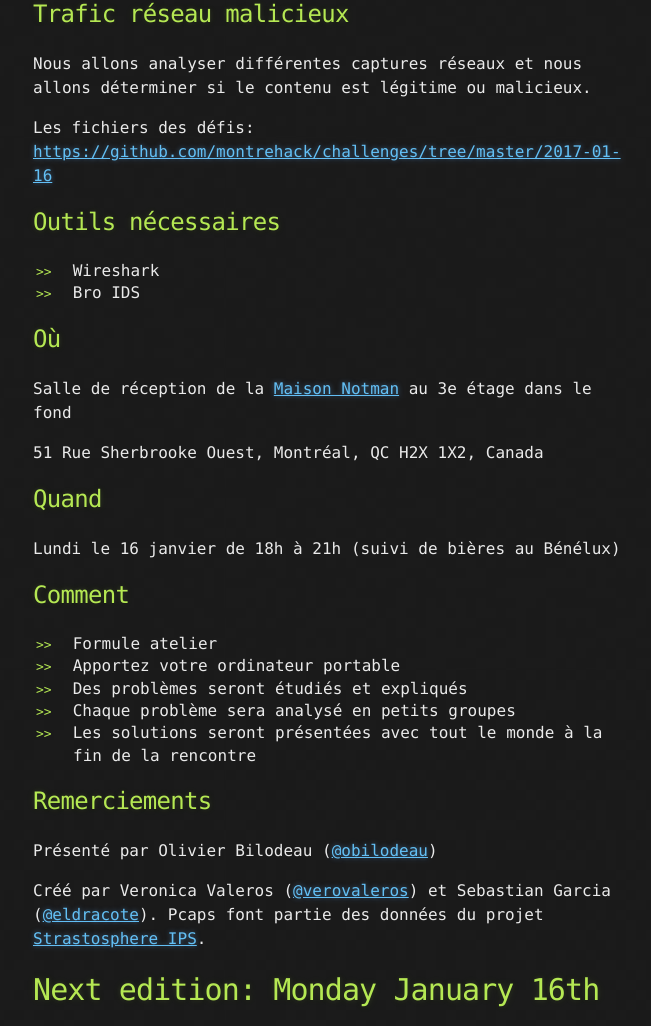
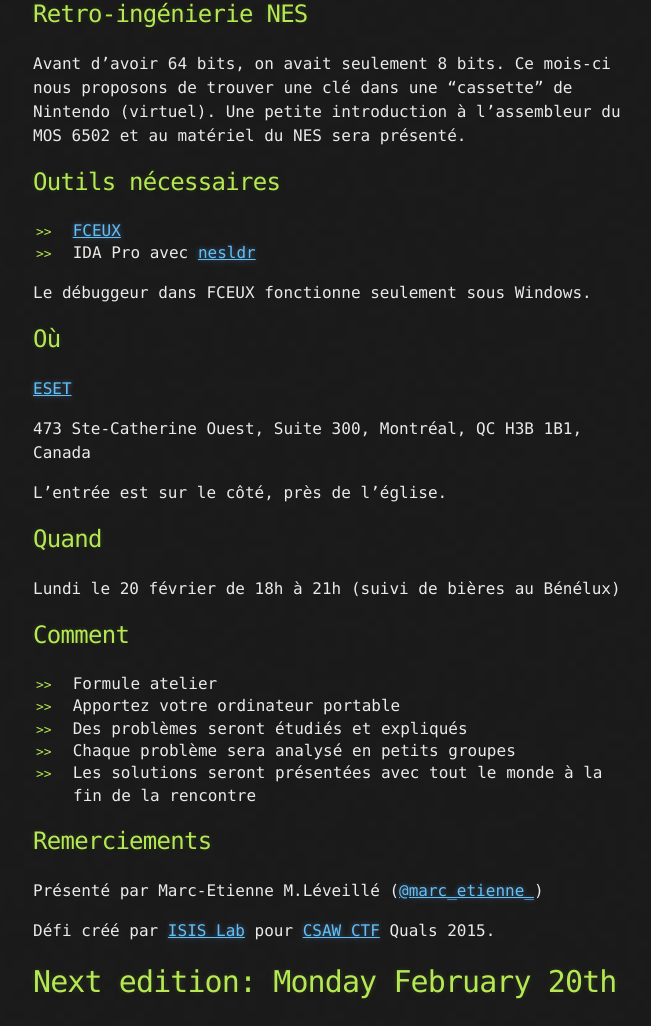
Before and after one commit to montrehack/montrehack.github.com, a Jekyll site: the page built from index.md, in a window 1280 px wide and 1400 px high, scrolled down 721 px. Shown: the part 206-1232 px from the top of the window, without its empty margins (307-958 px from the left). Built offline with Jekyll 4.4.1, drawn with Linux system fonts in a browser that asks for light colours; comment, search, counter and statistics services are not loaded; some of the changed text lies outside the part shown.

Commit message:
Archived 2017-01 description and update index for 2017-02 event.

```diff
--- a/index.md
+++ b/index.md
@@ -3,35 +3,37 @@ layout: default
 title: MontréHack
 ---
 
-# Prochaine édition: Lundi le 16 janvier 2017
+# Prochaine édition: Lundi le 20 février 2017
 [English version](#english)
 
-La prochaine édition de Montréhack aura lieu lundi le 16 janvier 2017.
+La prochaine édition de Montréhack aura lieu lundi le 20 février 2017.
 
-![Clean or Malicious?](http://i.imgur.com/WVZohLS.png)
+![NES Cartridge](http://68.media.tumblr.com/1cfe36924625e970b15f53b2765a8c46/tumblr_oddnbnJfHd1vt7aw9o1_500.gif)
 
-## Trafic réseau malicieux
+## Retro-ingénierie NES
 
-Nous allons analyser différentes captures réseaux et nous allons déterminer
-si le contenu est légitime ou malicieux.
-
-Les fichiers des défis: [https://github.com/montrehack/challenges/tree/master/2017-01-16](https://github.com/montrehack/challenges/tree/master/2017-01-16)
-
+Avant d'avoir 64 bits, on avait seulement 8 bits. Ce mois-ci nous proposons de
+trouver une clé dans une "cassette" de Nintendo (virtuel). Une petite
+introduction à l'assembleur du MOS 6502 et au matériel du NES sera présenté.
 
 ## Outils nécessaires
 
-* Wireshark
-* Bro IDS
+* [FCEUX](http://www.fceux.com/)
+* IDA Pro avec [nesldr](https://github.com/patois/nesldr)
+
+Le débuggeur dans FCEUX fonctionne seulement sous Windows.
 
 ## Où
 
-Salle de réception de la [Maison Notman](http://notman.org/) au 3e étage dans le fond
+[ESET](https://www.eset.ca)
 
-51 Rue Sherbrooke Ouest, Montréal, QC H2X 1X2, Canada
+473 Ste-Catherine Ouest, Suite 300, Montréal, QC H3B 1B1, Canada
+
+L'entrée est sur le côté, près de l'église.
 
 ## Quand
 
-Lundi le 16 janvier de 18h à 21h (suivi de bières au Bénélux)
+Lundi le 20 février de 18h à 21h (suivi de bières au Bénélux)
 
 ## Comment
 
@@ -43,41 +45,44 @@ Lundi le 16 janvier de 18h à 21h (suivi de bières au Bénélux)
 
 ## Remerciements
 
-Présenté par Olivier Bilodeau ([@obilodeau](https://twitter.com/obilodeau))
+Présenté par Marc-Etienne M.Léveillé
+([@marc\_etienne\_](https://twitter.com/marc_etienne_))
 
-Créé par Veronica Valeros ([@verovaleros](https://twitter.com/verovaleros))
-et Sebastian Garcia ([@eldracote](https://twitter.com/eldracote)).
-Pcaps font partie des données du projet [Strastosphere IPS](https://stratosphereips.org/category/dataset.html).
+Défi créé par [ISIS Lab](http://www.isis.poly.edu) pour [CSAW
+CTF](https://csaw.engineering.nyu.edu/ctf) Quals 2015.
 
 <a id="english"></a>
 
-# Next edition: Monday January 16th
+# Next edition: Monday February 20th
 
-The next edition of Montrehack will be held on Monday January 16th.
+The next edition of Montrehack will be held on Monday February 20th.
 
-![Clean or Malicious?](http://i.imgur.com/WVZohLS.png)
+![NES Cartridge](http://68.media.tumblr.com/1cfe36924625e970b15f53b2765a8c46/tumblr_oddnbnJfHd1vt7aw9o1_500.gif)
 
-## Malicious Network Traffic
+## NES Reversing
 
-We will analyze various network packet captures and we will assess if the
-traffic is legitimate or malicious.
-
-Challenge files: [https://github.com/montrehack/challenges/tree/master/2017-01-16](https://github.com/montrehack/challenges/tree/master/2017-01-16)
+Before we had 64-bit systems, we had only 8 bits to play with. This month, you
+will have to find a key in a (virtual) Nintendo cartridge. A small introduction
+to MOS 6502 assembly and the NES hardware will be presented.
 
 ## Needed Tools
 
-* Wireshark
-* Bro IDS
+* [FCEUX](http://www.fceux.com/)
+* IDA Pro with [nesldr](https://github.com/patois/nesldr)
+
+The debugger inside FCEUX works only on Windows.
 
 ## Where
 
-Reception room of [Maison Notman](http://notman.org/) on the 3rd floor in the new section
+[ESET](https://www.eset.ca)
 
-51 Rue Sherbrooke Ouest, Montréal, QC H2X 1X2 Canada
+473 Ste-Catherine Ouest, Suite 300, Montréal, QC H3B 1B1, Canada
+
+The entrance is on the side of the building, close to the church.
 
 ## When
 
-Monday January 16th from 6pm to 9pm (followed by drinks at Bénélux)
+Monday February 20th from 6pm to 9pm (followed by drinks at Bénélux)
 
 ## How
 
@@ -89,11 +94,11 @@ Monday January 16th from 6pm to 9pm (followed by drinks at Bénélux)
 
 ## Credits
 
-Presented by Olivier Bilodeau ([@obilodeau](https://twitter.com/obilodeau))
+Presented by Marc-Etienne M.Léveillé
+([@marc\_etienne\_](https://twitter.com/marc_etienne_))
 
-Created by Veronica Valeros ([@verovaleros](https://twitter.com/verovaleros))
-and Sebastian Garcia ([@eldracote](https://twitter.com/eldracote)).
-Pcaps are part of the [Strastosphere IPS](https://stratosphereips.org/category/dataset.html) project.
+Challenge created by [ISIS Lab](http://www.isis.poly.edu) for [CSAW
+CTF](https://csaw.engineering.nyu.edu/ctf) Quals 2015.
 
 <hr/>
 
```
Also changed, not shown: _posts/2017-01-16-malicious-network-traffic.md (added, +76 -0 lines).
